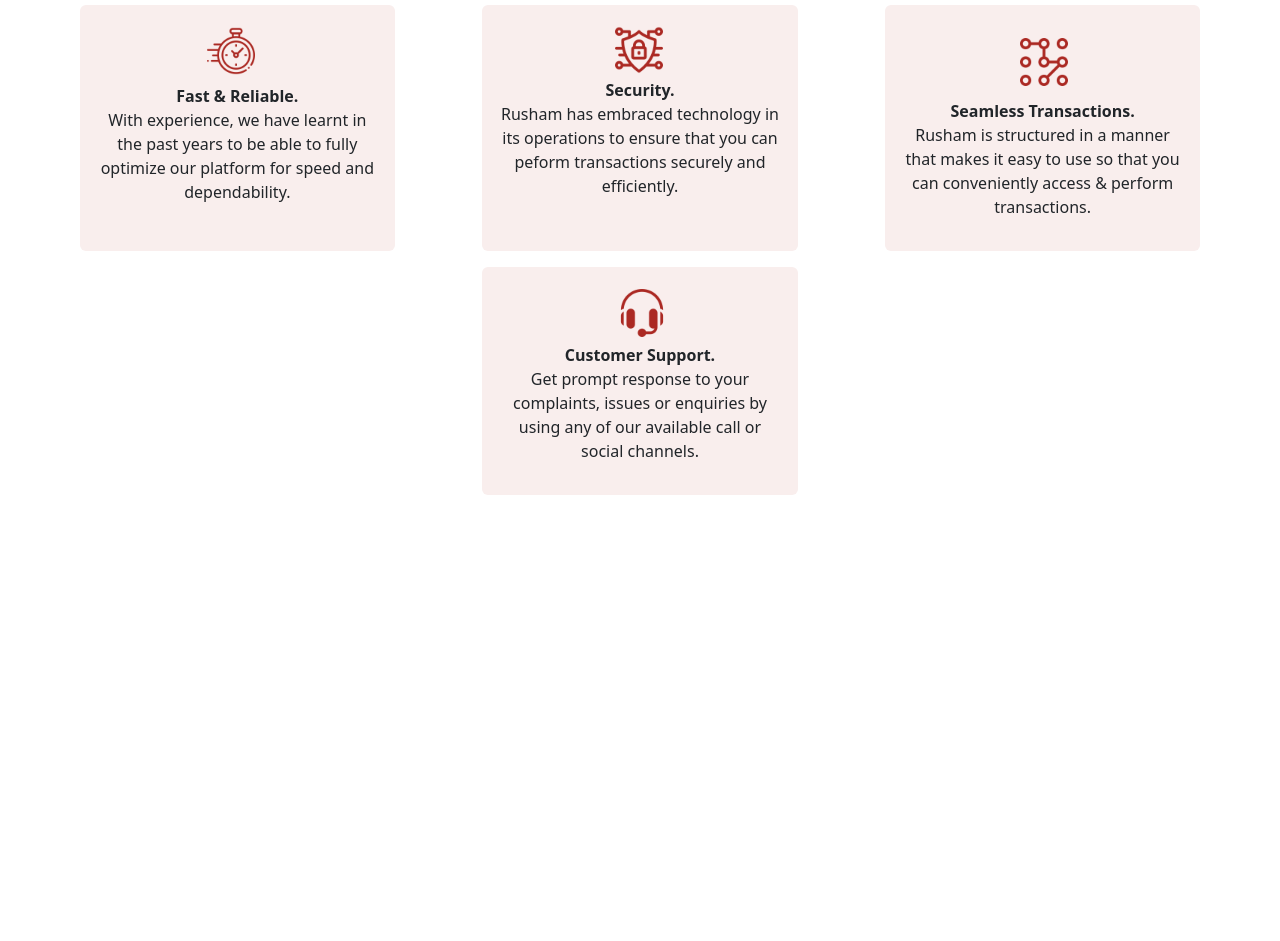
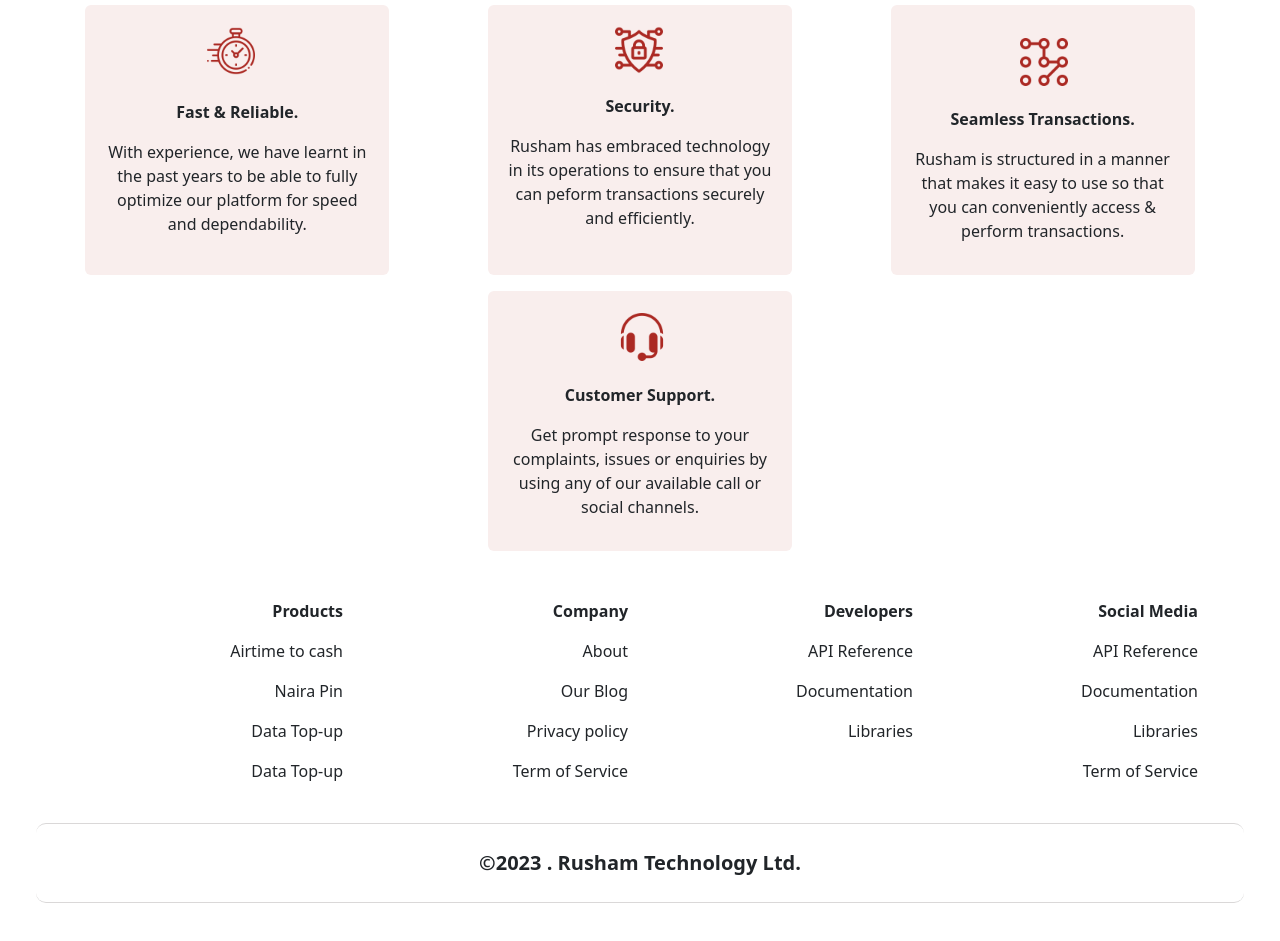
Before and after one commit to Josh-bo/Rushamportal, a React (Vite) app: page / in a window 1280 px wide. Shown: the part 1280-2221 px from the top of the page. Before the commit the page ends 1775 px from the top, so only its background shows below. Built offline with nearby package versions, Linux system fonts and the light colour scheme.

Commit message:
Run build9

```diff
--- a/src/App.jsx
+++ b/src/App.jsx
@@ -5,6 +5,7 @@
 import HeroSection from './Components/HeroSection'
 import Firstcard from './Components/Firstcard'
 import Cards2 from './Cards2'
+import Footers from './Footers'
 
 function App() {
   const [count, setCount] = useState(0)
@@ -15,6 +16,7 @@
       <HeroSection/>
       <Firstcard/>
       <Cards2/>
+      <Footers/>
     </>
   )
 }
--- a/src/Cards2.jsx
+++ b/src/Cards2.jsx
@@ -13,36 +13,36 @@
       <div className='container-fluid mt-5 pt-2 ps-5 pe-5'>
           <div className='row'>
               <div className='col-sm-12 col-md-6 col-lg-3 mt-3 mx-auto card2 rounded text-center p-3'>
-                  <div>
+                  <div className='mb-3'>
                         <img src={image} alt="" />
                     </div>
-                  <b className=''>Fast & Reliable.</b>
-                  <p>With experience, we have learnt in the past years to be able to fully optimize our platform for speed and dependability.</p>
+                  <b className='mb-2'>Fast & Reliable.</b>
+                  <p className='mt-3'>With experience, we have learnt in the past years to be able to fully optimize our platform for speed and dependability.</p>
               </div>
 
               <div className='col-sm-12 col-md-6 col-lg-3 mt-3 mx-auto card2 rounded text-center p-3'>
-                  <div>
+                  <div className='mb-3'>
                         <img src={secure} alt="" />
                     </div>
-                  <b className=''>Security.</b>
-                  <p>Rusham has embraced technology in its operations to ensure that you can peform transactions securely and efficiently.</p>
+                  <b className='mb-2'>Security.</b>
+                  <p className='mt-3'>Rusham has embraced technology in its operations to ensure that you can peform transactions securely and efficiently.</p>
               </div>
 
 
               <div className='col-sm-12 col-md-6 col-lg-3 mt-3 mx-auto card2 rounded text-center p-3'>
-                  <div>
+                  <div className='mb-2'>
                         <img src={same} alt="" />
                     </div>
-                  <b className=''>Seamless Transactions.</b>
-                  <p>Rusham is structured in a manner that makes it easy to use so that you can conveniently access & perform transactions.</p>
+                  <b className='mb-2'>Seamless Transactions.</b>
+                  <p className='mt-3'>Rusham is structured in a manner that makes it easy to use so that you can conveniently access & perform transactions.</p>
               </div>
 
               <div className='col-sm-12 col-md-6 col-lg-3 mt-3 mx-auto card2 rounded text-center p-3'>
-                  <div>
+                  <div className='mb-3'>
                         <img src={sup} alt="" />
                     </div>
-                  <b className=''>Customer Support.</b>
-                  <p>Get prompt response to your complaints, issues or enquiries by using any of our available call or social channels.</p>
+                  <b className='mb-2'>Customer Support.</b>
+                  <p className='mt-3'>Get prompt response to your complaints, issues or enquiries by using any of our available call or social channels.</p>
               </div>
 
              </div>
--- a/src/Components/HeroSection.jsx
+++ b/src/Components/HeroSection.jsx
@@ -8,7 +8,7 @@
       <div className='HeroSection'>
             <div className='container-fluid ps-5'>
                 <div className='HeroText row'>
-                    <div className='col-sm-12 col-md-12 col-lg-6 pt-6'>
+                    <div className='col-sm-12 col-md-12 col-lg-6'>
                         <div className='mt-5 pt-5'>
                             <b className='bestline'>The best way to <br /> <span className='text-danger'>make your online</span> transaction</b>
                             <p className='wedo'>Buy data and airtime, no delay, Convert airtime to cash, make bills payments to either GoTv, DsTv, starTimes e.t.c.
--- /dev/null
+++ b/src/Footers.jsx
@@ -0,0 +1,58 @@
+import React from 'react';
+
+const Footers = () => {
+  return (
+    <>
+        {/* Text cards */}
+      <section className='mt-5'>
+          <div className='container'>
+            <div className='row'>
+                <div className='col-sm-12 col-md-6 col-lg-3 mx-auto text-end'>
+                    <b>Products</b>
+                    <p className='mt-3'><a href="" className='nav-link links'>Airtime to cash</a></p>
+                    <p className='mt-2'><a href="" className='nav-link links'>Naira Pin</a></p>
+                    <p className='mt-2'><a href="" className='nav-link links'>Data Top-up</a></p>
+                    <p className='mt-2'><a href="" className='nav-link links'>Data Top-up</a></p>
+                </div>
+
+                <div className='col-sm-12 col-md-6 col-lg-3 mx-auto text-end'>
+                    <b>Company</b>
+                    <p className='mt-3'><a href="" className='nav-link links'>About</a></p>
+                    <p className='mt-2'><a href="" className='nav-link links'>Our Blog</a></p>
+                    <p className='mt-2'><a href="" className='nav-link links'>Privacy policy</a></p>
+                    <p className='mt-2'><a href="" className='nav-link links'>Term of Service</a></p>
+                </div>
+
+                <div className='col-sm-12 col-md-6 col-lg-3 mx-auto text-end'>
+                    <b>Developers</b>
+                    <p className='mt-3'><a href="" className='nav-link links'>API Reference</a></p>
+                    <p className='mt-2'><a href="" className='nav-link links'>Documentation</a></p>
+                    <p className='mt-2'><a href="" className='nav-link links'>Libraries</a></p>
+                    {/* <p className='mt-2'><a href="" className='nav-link links'>Term of Service</a></p> */}
+                </div>
+
+                <div className='col-sm-12 col-md-6 col-lg-3 mx-auto text-end'>
+                    <b>Social Media</b>
+                    <p className='mt-3'><a href="" className='nav-link links'>API Reference</a></p>
+                    <p className='mt-2'><a href="" className='nav-link links'>Documentation</a></p>
+                    <p className='mt-2'><a href="" className='nav-link links'>Libraries</a></p>
+                    <p className='mt-2'><a href="" className='nav-link links'>Term of Service</a></p>
+                </div>
+            </div>
+          </div>
+      </section>
+
+
+      {/* Last Footer */}
+      <section className='mb-3'>
+          <div className='container-fluid'>
+              <div className='text-center p-4'>
+                  <div className='last p-4'>&copy;2023 . Rusham Technology Ltd.</div>
+              </div>
+          </div>
+      </section>
+    </>
+  );
+}
+
+export default Footers;
--- a/src/index.css
+++ b/src/index.css
@@ -58,5 +58,13 @@
 }
 .card2{
     background-color: #F9EEED;
-    width: 19.7rem !important;
+    width: 19rem !important;
 }
+.last{
+    border: 1px solid rgb(218, 216, 216);
+    border-right: none;
+    border-left: none;
+    border-radius: 10px;
+    font-size: 20px;
+    font-weight: 600;
+}
```
Also changed, not shown: src/Components/Navbar.jsx (line endings or trailing spaces).
